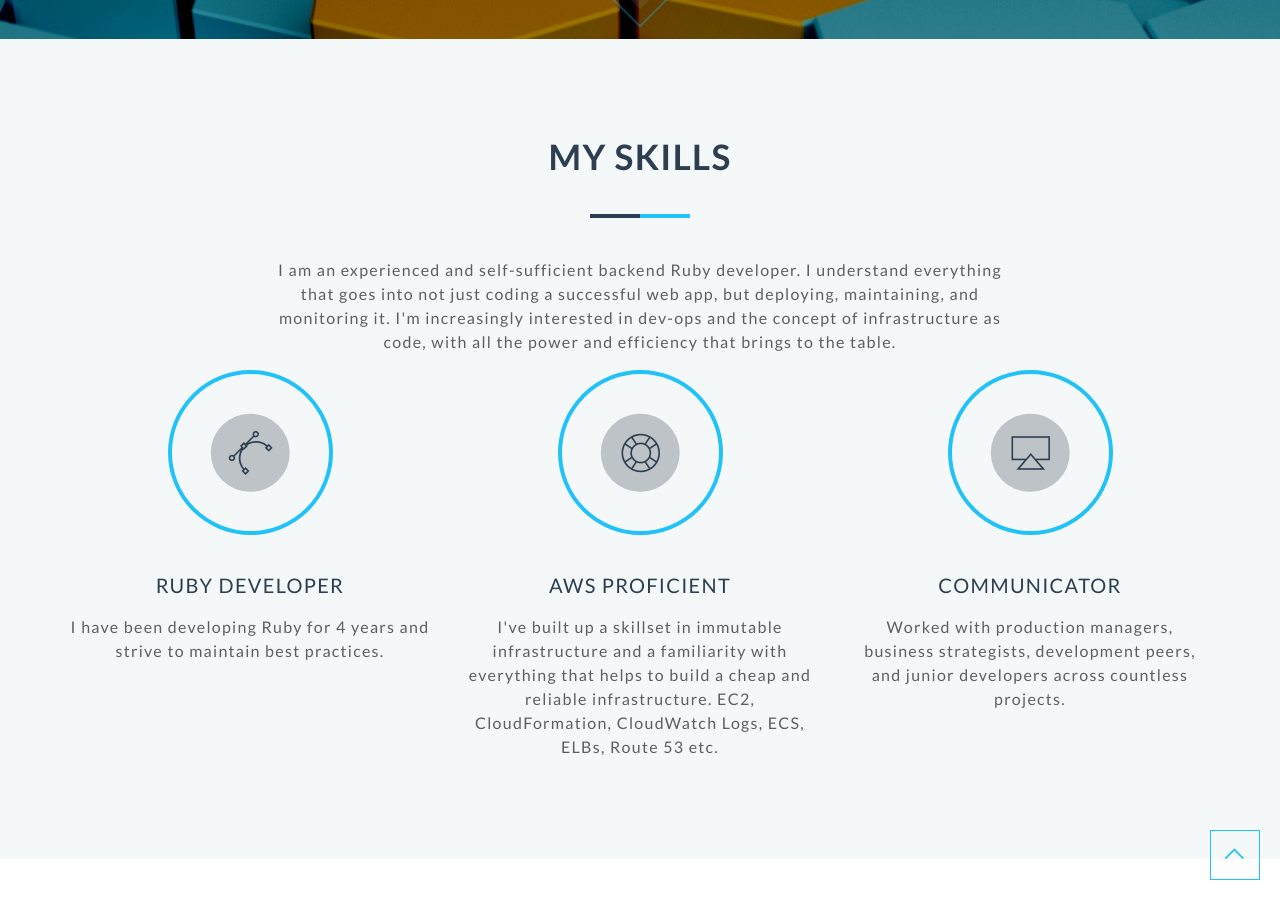
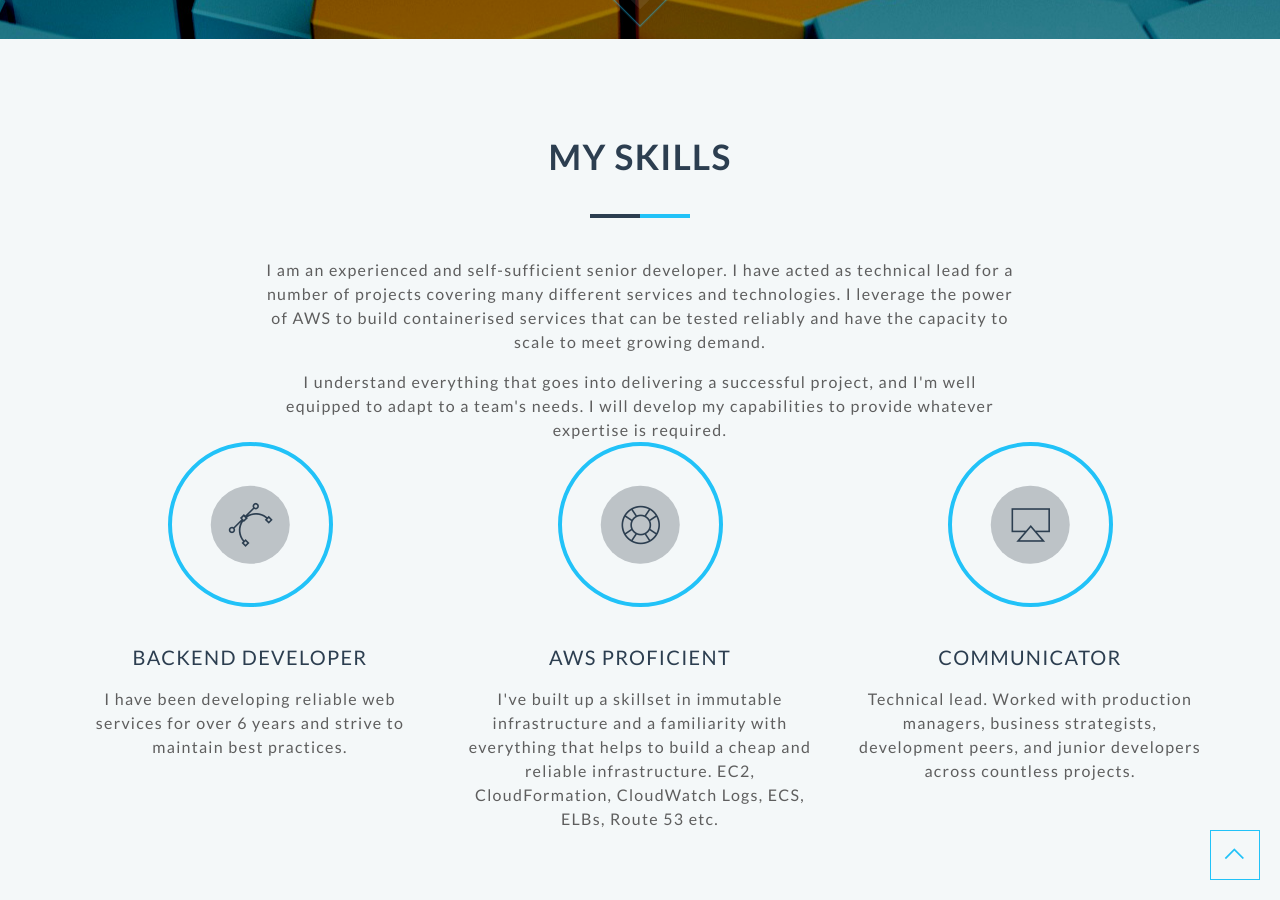
Before and after one commit to bentheax/pickaxe-me-site, a Jekyll site: the page built from src/index.html, in a window 1280 px wide and 900 px high, scrolled down 861 px. Built offline with Jekyll 4.4.1, drawn with Linux system fonts in a browser that asks for light colours; nearby versions of some CDN libraries.

Commit message:
Update somewhat dated claims about my skills and background

```diff
--- a/src/_config.yml
+++ b/src/_config.yml
@@ -8,8 +8,8 @@ youtube: 'https://www.youtube.com/user/Baxaxx'
 twitter: 'https://twitter.com/BenBaxnick'
 
 skills:
-- title: Ruby Developer
-  description: I have been developing Ruby for 4 years and strive to maintain best practices.
+- title: Backend Developer
+  description: I have been developing reliable web services for over 6 years and strive to maintain best practices.
   icon: pe-7s-vector
 
 - title: AWS Proficient
@@ -17,7 +17,7 @@ skills:
   icon: pe-7s-help2
 
 - title: Communicator
-  description: Worked with production managers, business strategists, development peers, and junior developers across countless projects.
+  description: Technical lead. Worked with production managers, business strategists, development peers, and junior developers across countless projects.
   icon: pe-7s-airplay
 
 #
--- a/src/_includes/sections/skills.html
+++ b/src/_includes/sections/skills.html
@@ -14,9 +14,15 @@
       <!-- Section Content -->
       <div class="col-md-8 col-md-push-2 col-sm-12 section-content">
         <p>
-          I am an experienced and self-sufficient backend Ruby developer. I understand everything that goes into not just coding a successful web app, but deploying, maintaining, and monitoring it. I'm increasingly interested in dev-ops and the concept of infrastructure as code, with all the power and efficiency that brings to the table.
-        </p>
-        <p></p>
+	  I am an experienced and self-sufficient senior developer. I have
+	  acted as technical lead for a number of projects covering many different services
+	  and technologies. I leverage the power of AWS to build containerised services
+	  that can be tested reliably and have the capacity to scale to meet growing demand.
+	</p><p>
+	  I understand everything that goes into delivering a successful project, and
+	  I'm well equipped to adapt to a team's needs. I will develop my capabilities to provide
+	  whatever expertise is required.
+	</p>
       </div>
 
     </div>
```
